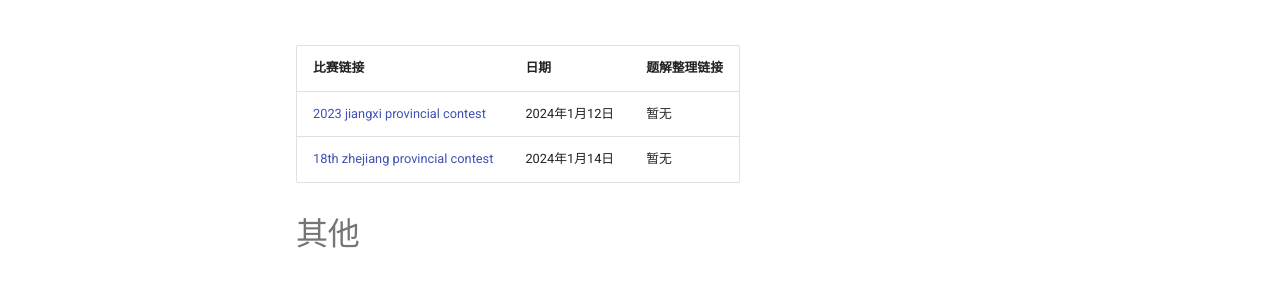
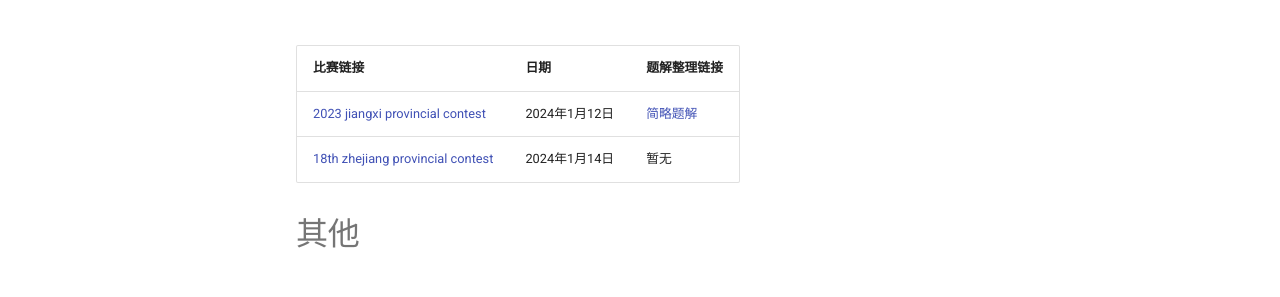
Before and after one commit to MRchenyuheng/my_wiki, an MkDocs documentation site: the page built from docs/index.md, in a window 1280 px wide. Shown: the part 216-513 px from the top of the page. Built offline with MkDocs 1.6.1 and Material for MkDocs 9.7.7, drawn with Linux system fonts in a browser that asks for light colours.

Commit message:
Update20240113index.md

```diff
--- a/docs/index.md
+++ b/docs/index.md
@@ -3,10 +3,10 @@
 
 # 训练计划
 
-|        比赛链接                                                         | 日期         | 题解整理链接  |
-|      -----------                                                      | -----------  | ----------- |
-|  [2023 jiangxi provincial contest](https://codeforces.com/gym/104385) | 2024年1月12日 |   暂无       |
-|  [18th zhejiang provincial contest](https://codeforces.com/gym/103055)| 2024年1月14日 |   暂无       |
+|        比赛链接                                                         | 日期       | 题解整理链接                                                                                    |
+|      -----------                                                      | -----------  | -----------                                                                                     |
+|  [2023 jiangxi provincial contest](https://codeforces.com/gym/104385) | 2024年1月12日 |  [简略题解](https://mrchenyuheng.github.io/my_wiki/2023_ICPC_Jiangxi_Provincial_Contest/)       |
+|  [18th zhejiang provincial contest](https://codeforces.com/gym/103055)| 2024年1月14日 |   暂无                                                                                          |
 
 
 
```
